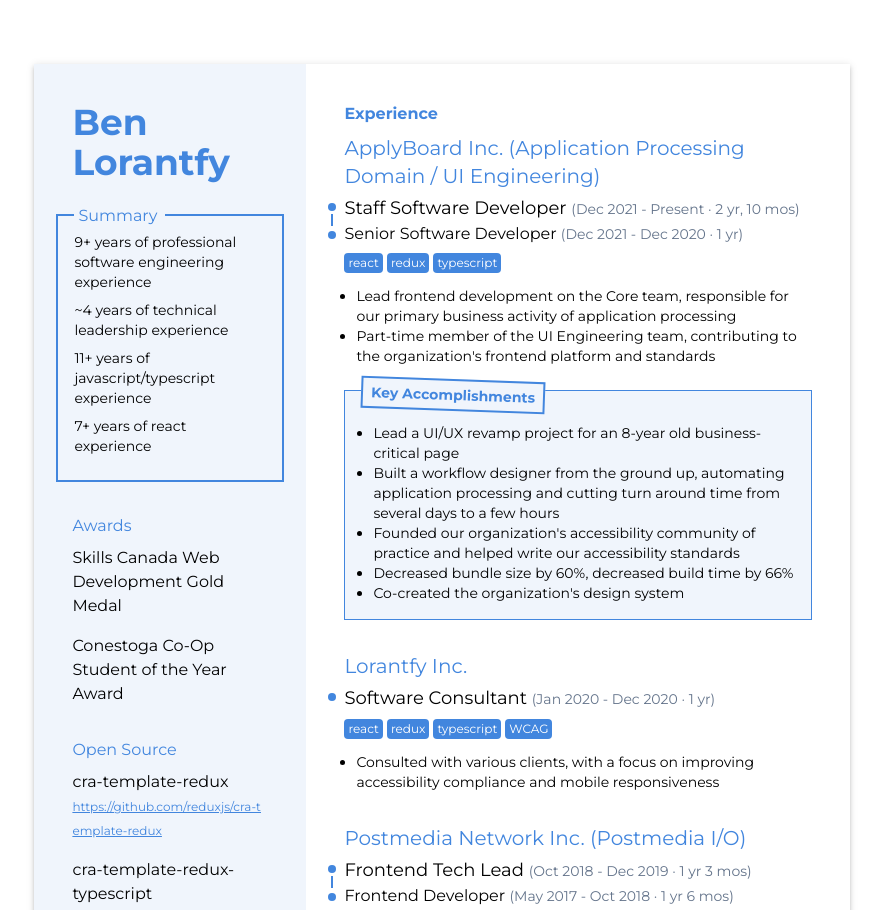
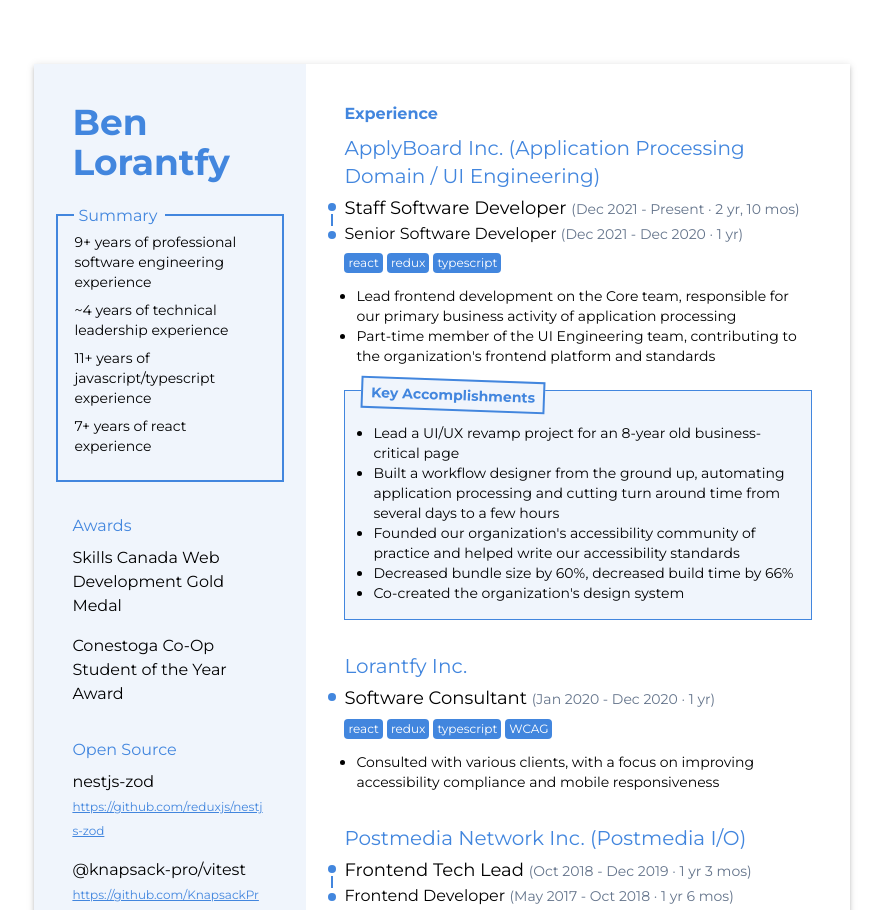
Before and after one commit to BenLorantfy/benlorantfy.com, a Next.js app: page /resume in a window 1280 px wide. Shown: the top 910 px of the page, without its empty margins (198-1081 px from the left). Built offline with nearby package versions, Linux system fonts and the light colour scheme.

Commit message:
Add more open source projects

```diff
--- a/src/pages/resume.tsx
+++ b/src/pages/resume.tsx
@@ -52,7 +52,21 @@ const Resume: NextPage = () => {
           </section>
           <section>
             <h2 className="text-[rgb(66,134,222)] mt-8 mb-2">Open Source</h2>
-            <p className="">cra-template-redux</p>
+            <p className="">nestjs-zod</p>
+            <a
+              className="break-all text-xs text-[rgb(66,134,222)] underline"
+              href="https://github.com/reduxjs/nestjs-zod"
+            >
+              https://github.com/reduxjs/nestjs-zod
+            </a>
+            <p className="mt-4">@knapsack-pro/vitest</p>
+            <a
+              className="break-all text-xs text-[rgb(66,134,222)] underline"
+              href="https://github.com/KnapsackPro/knapsack-pro-js/tree/main/packages/vitest"
+            >
+              https://github.com/KnapsackPro/knapsack-pro-js/tree/main/packages/vitest
+            </a>
+            <p className="mt-4">cra-template-redux</p>
             <a
               className="break-all text-xs text-[rgb(66,134,222)] underline"
               href="https://github.com/reduxjs/cra-template-redux"
```
